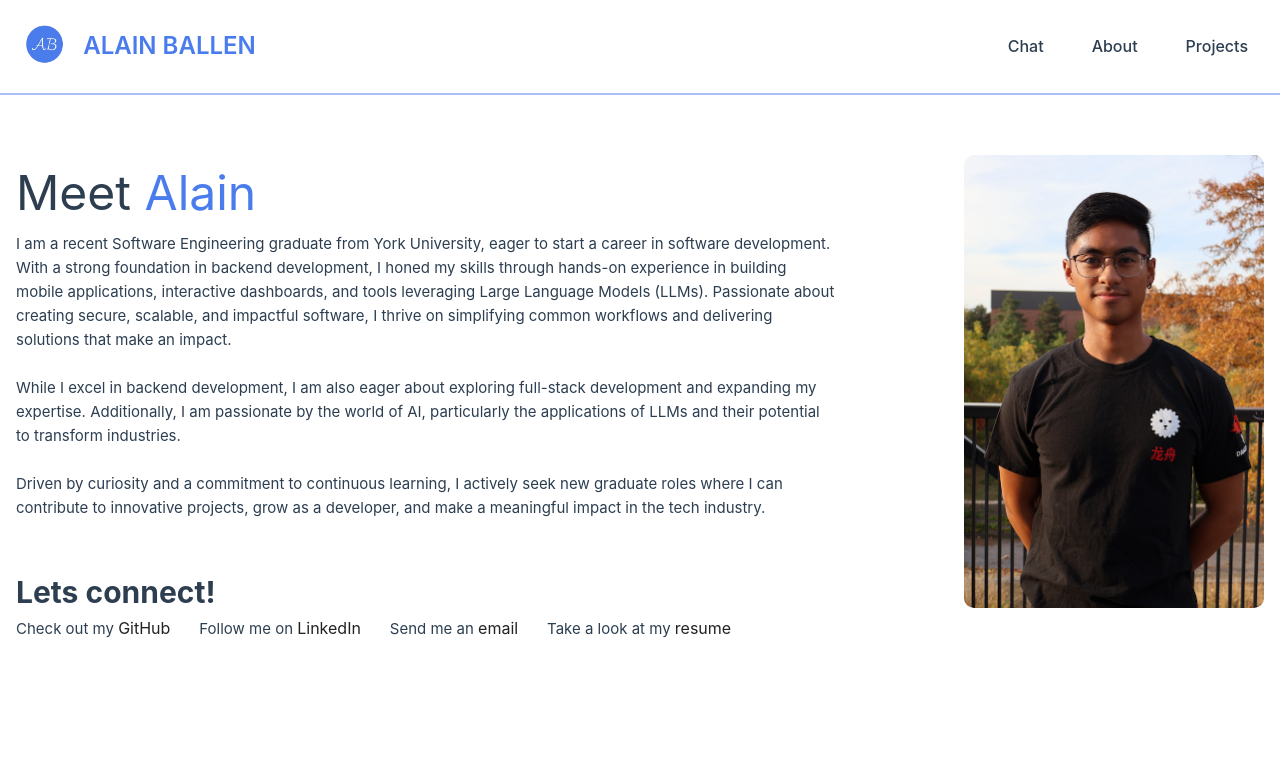
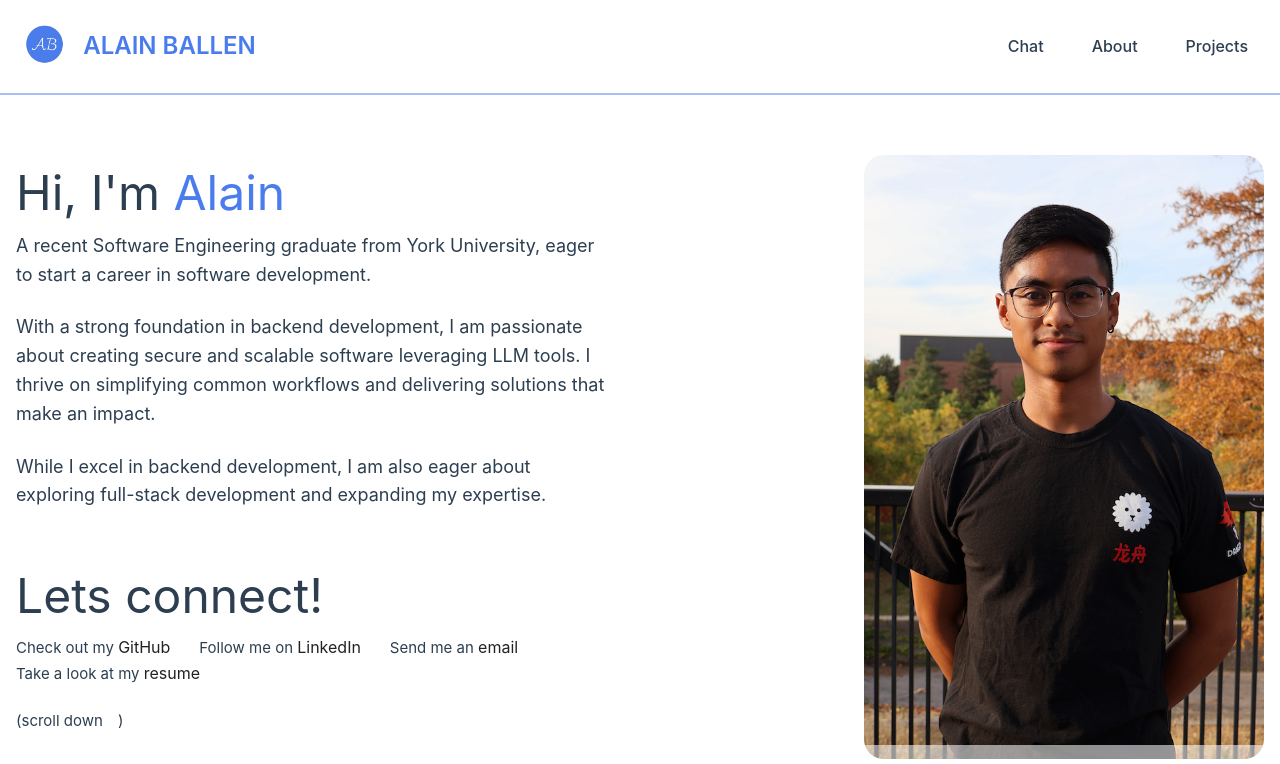
Before and after one commit to BallenAlain/Portfolio, a Vue app: page /about in a window 1280 px wide. Shown: the top 764 px of the page. Built offline with nearby package versions, Linux system fonts and the light colour scheme; some icons are missing.

Commit message:
padding, alignment, font size

```diff
--- a/src/components/about/PhotoCollage.vue
+++ b/src/components/about/PhotoCollage.vue
@@ -42,7 +42,7 @@ const closeModal = () => {
 .photo-container {
     padding: 40px 0;
     width: 500px;
-    text-align: right;
+    text-align: left;
 }
 
 .photo-gallery {
@@ -65,7 +65,7 @@ const closeModal = () => {
 .photo img {
     width: 100%;
     height: 100%;
-    border-radius: 5px;
+    border-radius: 20px;
     object-fit: cover;
 }
 
--- a/src/views/AboutView.vue
+++ b/src/views/AboutView.vue
@@ -9,33 +9,29 @@ const items = jsonData
 <template>
   <div class="about">
     <div>
-      <h1>Meet <span class="name">Alain</span></h1>
+
       <div class="about-content">
-        <p>I am a recent Software Engineering graduate from York University, eager to start a career in software
-          development.
-          With a strong foundation in backend development, I honed my skills through hands-on experience in
-          building mobile applications,
-          interactive dashboards, and tools leveraging Large Language Models (LLMs). Passionate about creating secure,
-          scalable, and impactful software,
+        <h1>Hi, I'm <span class="name">Alain</span></h1>
+        <p>A recent Software Engineering graduate from York University, eager to start a career in software
+          development.</p><br>
+          <p>
+          With a strong foundation in backend development, I am passionate about creating secure and
+          scalable software leveraging LLM tools.
           I thrive on simplifying common workflows and delivering solutions that make an impact.</p><br>
         <p>While I excel in backend development, I am also eager about exploring full-stack development and
-          expanding my expertise. Additionally,
-          I am passionate by the world of AI, particularly the applications of LLMs and their potential to transform
-          industries.</p><br>
-        <p>Driven by curiosity and a commitment to continuous learning, I actively seek new graduate roles
-          where I can contribute to
-          innovative projects, grow as a developer, and make a meaningful impact in the tech industry.</p>
+          expanding my expertise.
+          </p><br>
         <br>
-        <br>
-        <p class="connect">Lets connect!</p>
+        <h1 class="connect">Lets connect!</h1>
         <div class="about-link-container">
-          <AboutLink v-for="item in items" :key="item.link" :text="item.text" :name="item.name" :link="item.link" />
+          <AboutLink v-for="item in items" :key="item.link" :text="item.text" :name="item.name" :link="item.link" /><br><br>
+
         </div>
-
+        (scroll down<v-icon name="fa-angle-double-down" />)
       </div>
     </div>
 
-    <img class="image" src="/assets/myself.png" width="301" height="460">
+    <img class="image" src="/assets/myself.png" >
 
   </div>
   <div class="personal">
@@ -61,20 +57,15 @@ const items = jsonData
 .about {
   min-height: auto;
   display: flex;
-  padding: 5em 10em 0 10em;
+  flex-direction: row;
+  padding: 5em 20em 10em 20em;
   align-items: flex-start;
-  gap: 10vw;
-  padding-bottom: 10em;
+  gap:20%;
 }
 
 .about h1 {
   white-space: nowrap;
   font-size: 3rem;
-}
-
-.connect {
-  font-weight: bold;
-  font-size: 30px;
 }
 
 .about-content {
@@ -91,16 +82,15 @@ const items = jsonData
 }
 
 .personal {
-  padding-left: 10em;
+  padding: 0 20em;
   display: flex;
   align-items: flex-start;
-  gap:20%;
 }
 
 .image {
-  width: 300px;
+  width: 400px;
   height: auto;
-  border-radius: 10px;
+  border-radius: 20px;
 }
 
 .personal-text {
@@ -114,6 +104,14 @@ const items = jsonData
 .personal-text ul {
   padding: 0;
   list-style-type: none;
+}
+
+p {
+  font-size: 18px;
+}
+
+h1{
+  font-size: 26px;
 }
 
 @media (max-width: 1400px) {
```
